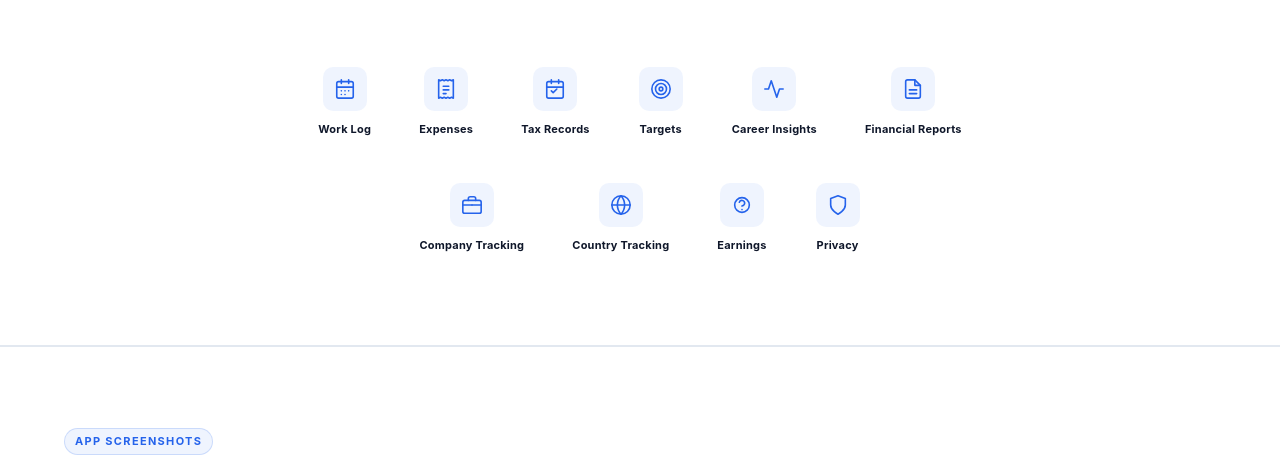
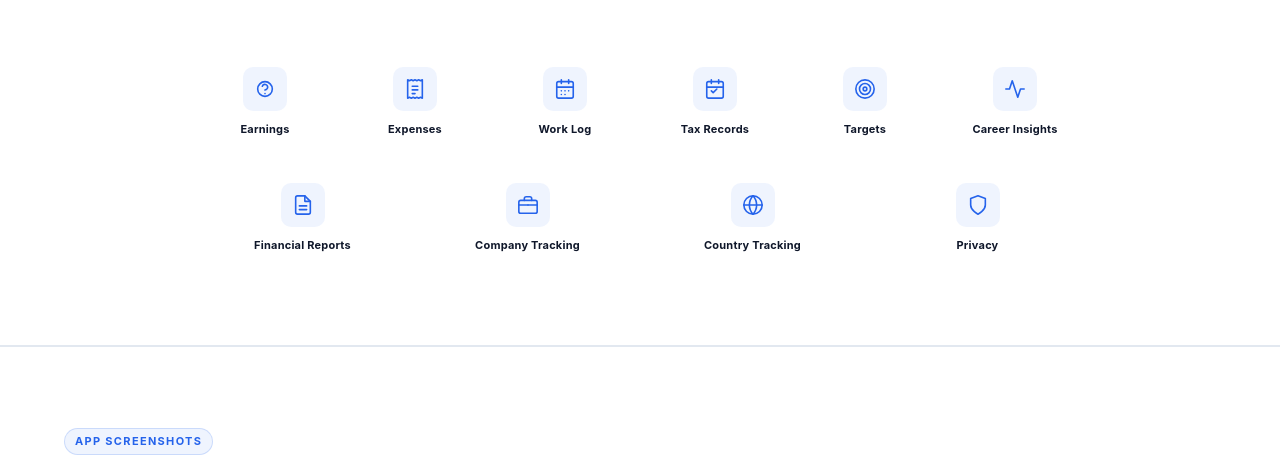
Before and after one commit to nowayjosay/cledger-website, a website: page features.html in a window 1280 px wide. Shown: the part 329-791 px from the top of the page. Drawn offline with Linux system fonts and the light colour scheme.

Commit message:
Update icon order and spacing

```diff
--- a/features.html
+++ b/features.html
@@ -49,6 +49,29 @@
             <div class="feat-pill">
               <span class="feat-pill-icon" aria-hidden="true">
                 <svg width="22" height="22" viewBox="0 0 24 24" fill="none" stroke="currentColor" stroke-width="1.75" stroke-linecap="round" stroke-linejoin="round">
+                  <circle cx="12" cy="12" r="8"/>
+                  <path d="M9.09 9a3 3 0 0 1 5.83 1c0 2-3 3-3 3"/>
+                  <line x1="12" y1="17" x2="12.01" y2="17"/>
+                </svg>
+              </span>
+              <span class="feat-pill-label">Earnings</span>
+            </div>
+
+            <div class="feat-pill">
+              <span class="feat-pill-icon" aria-hidden="true">
+                <svg width="22" height="22" viewBox="0 0 24 24" fill="none" stroke="currentColor" stroke-width="1.75" stroke-linecap="round" stroke-linejoin="round">
+                  <path d="M4 2v20l2-1 2 1 2-1 2 1 2-1 2 1 2-1 2 1V2l-2 1-2-1-2 1-2-1-2 1-2-1-2 1z"/>
+                  <line x1="9" y1="9" x2="15" y2="9"/>
+                  <line x1="9" y1="13" x2="15" y2="13"/>
+                  <line x1="9" y1="17" x2="12" y2="17"/>
+                </svg>
+              </span>
+              <span class="feat-pill-label">Expenses</span>
+            </div>
+
+            <div class="feat-pill">
+              <span class="feat-pill-icon" aria-hidden="true">
+                <svg width="22" height="22" viewBox="0 0 24 24" fill="none" stroke="currentColor" stroke-width="1.75" stroke-linecap="round" stroke-linejoin="round">
                   <rect x="3" y="4" width="18" height="18" rx="2"/>
                   <line x1="16" y1="2" x2="16" y2="6"/>
                   <line x1="8" y1="2" x2="8" y2="6"/>
@@ -61,18 +84,6 @@
                 </svg>
               </span>
               <span class="feat-pill-label">Work Log</span>
-            </div>
-
-            <div class="feat-pill">
-              <span class="feat-pill-icon" aria-hidden="true">
-                <svg width="22" height="22" viewBox="0 0 24 24" fill="none" stroke="currentColor" stroke-width="1.75" stroke-linecap="round" stroke-linejoin="round">
-                  <path d="M4 2v20l2-1 2 1 2-1 2 1 2-1 2 1 2-1 2 1V2l-2 1-2-1-2 1-2-1-2 1-2-1-2 1z"/>
-                  <line x1="9" y1="9" x2="15" y2="9"/>
-                  <line x1="9" y1="13" x2="15" y2="13"/>
-                  <line x1="9" y1="17" x2="12" y2="17"/>
-                </svg>
-              </span>
-              <span class="feat-pill-label">Expenses</span>
             </div>
 
             <div class="feat-pill">
@@ -108,6 +119,10 @@
               <span class="feat-pill-label">Career Insights</span>
             </div>
 
+          </div>
+
+          <div class="feat-icon-row">
+
             <div class="feat-pill">
               <span class="feat-pill-icon" aria-hidden="true">
                 <svg width="22" height="22" viewBox="0 0 24 24" fill="none" stroke="currentColor" stroke-width="1.75" stroke-linecap="round" stroke-linejoin="round">
@@ -119,10 +134,6 @@
               </span>
               <span class="feat-pill-label">Financial Reports</span>
             </div>
-
-          </div>
-
-          <div class="feat-icon-row">
 
             <div class="feat-pill">
               <span class="feat-pill-icon" aria-hidden="true">
@@ -145,17 +156,6 @@
                 </svg>
               </span>
               <span class="feat-pill-label">Country Tracking</span>
-            </div>
-
-            <div class="feat-pill">
-              <span class="feat-pill-icon" aria-hidden="true">
-                <svg width="22" height="22" viewBox="0 0 24 24" fill="none" stroke="currentColor" stroke-width="1.75" stroke-linecap="round" stroke-linejoin="round">
-                  <circle cx="12" cy="12" r="8"/>
-                  <path d="M9.09 9a3 3 0 0 1 5.83 1c0 2-3 3-3 3"/>
-                  <line x1="12" y1="17" x2="12.01" y2="17"/>
-                </svg>
-              </span>
-              <span class="feat-pill-label">Earnings</span>
             </div>
 
             <div class="feat-pill">
--- a/styles.css
+++ b/styles.css
@@ -519,17 +519,17 @@ img {
   flex-direction: column;
   align-items: center;
   gap: 8px;
-  max-width: 960px;
+  max-width: 900px;
   margin: 0 auto;
+  width: 100%;
 }
 
 .feat-icon-row {
   display: flex;
   flex-direction: row;
-  justify-content: center;
+  justify-content: space-evenly;
   align-items: flex-start;
-  flex-wrap: wrap;
-  gap: 0 4px;
+  width: 100%;
 }
 
 .feat-pill {
@@ -537,9 +537,10 @@ img {
   flex-direction: column;
   align-items: center;
   gap: 10px;
-  padding: 18px 22px;
+  padding: 18px 12px;
   text-align: center;
-  min-width: 90px;
+  flex: 1;
+  min-width: 0;
 }
 
 .feat-pill-icon {
```
